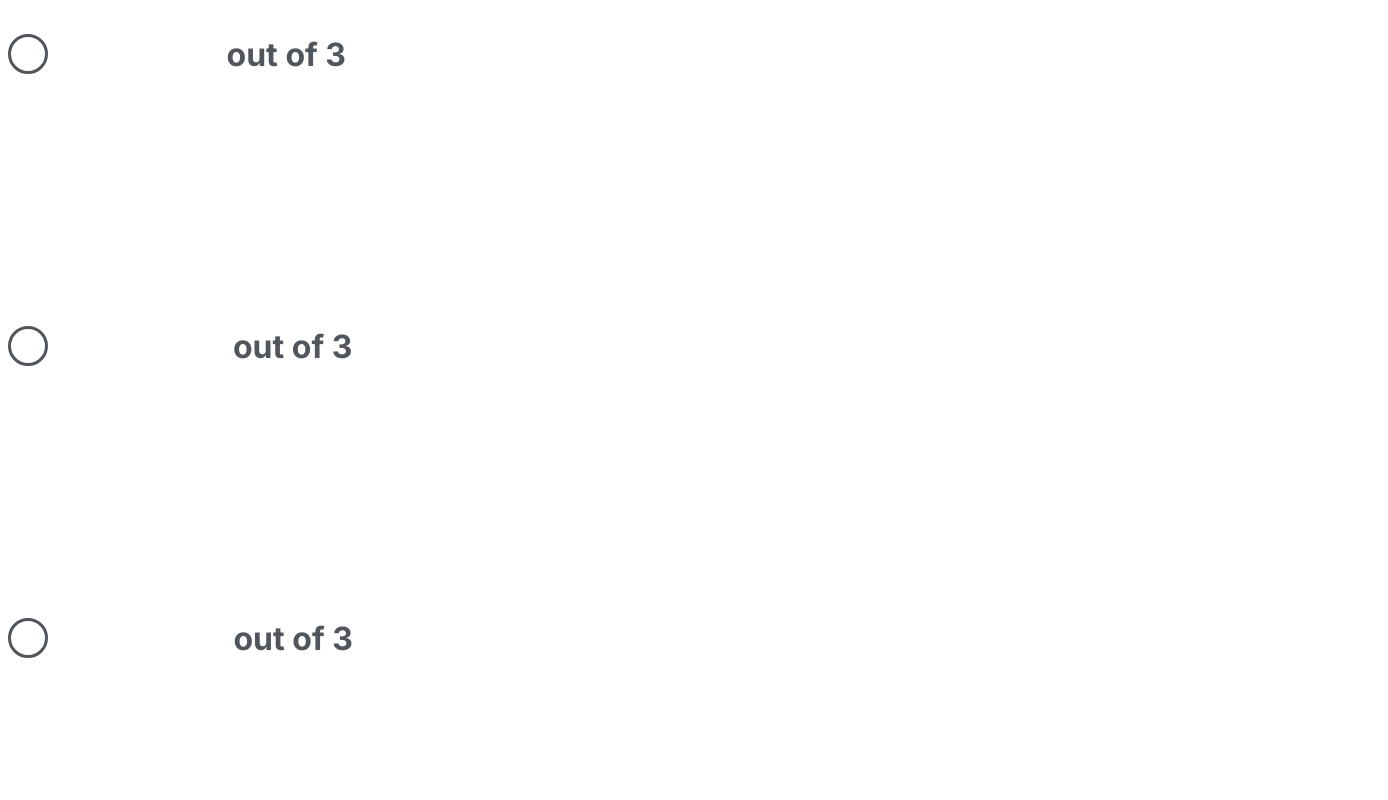
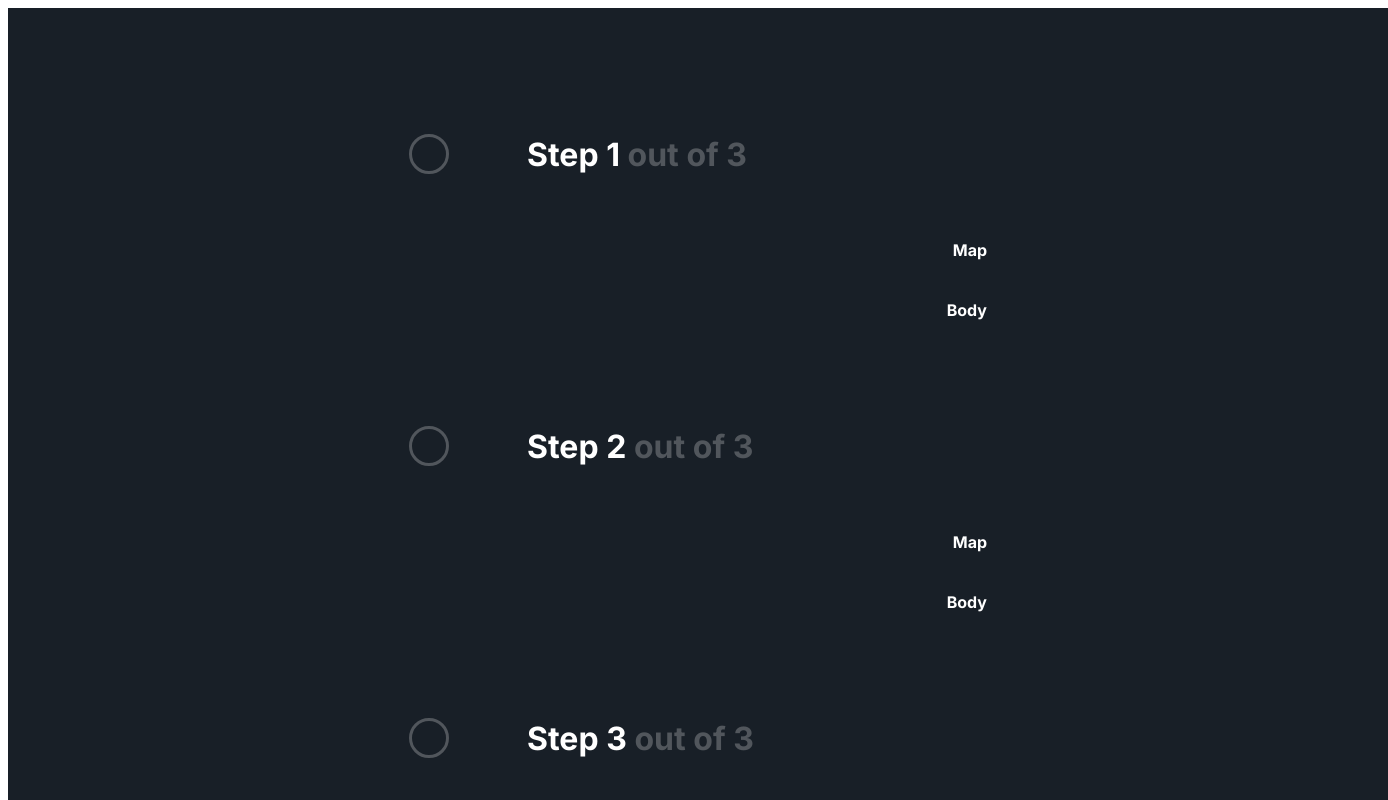
Before and after one commit to Gitmazter/ISC_bridge_fork, a Next.js app: page / in a window 1280 px wide. Shown: the top 800 px of the page, 1388 px wide, since content can reach past the window. Built offline with nearby package versions, Linux system fonts and the light colour scheme.

Commit message:
add body style *Temp fix*

```diff
--- a/pages/index.jsx
+++ b/pages/index.jsx
@@ -1,6 +1,6 @@
 import { Inter } from "next/font/google"
 import BridgeApp from "./v2Components/apps/App"
-
+import styles from '../styles/mystyle.module.css'
 const inter = Inter({
   subsets: ['latin'],
   weight: '700',
@@ -10,7 +10,9 @@ const App = () => {
   return(
     <main className={inter.className}>
       {/* <Header/> */}
-      <BridgeApp/>
+      <div className={styles.body}>
+        <BridgeApp/>
+      </div>
       {/* <Footer/> */}
     </main>
   )
```
